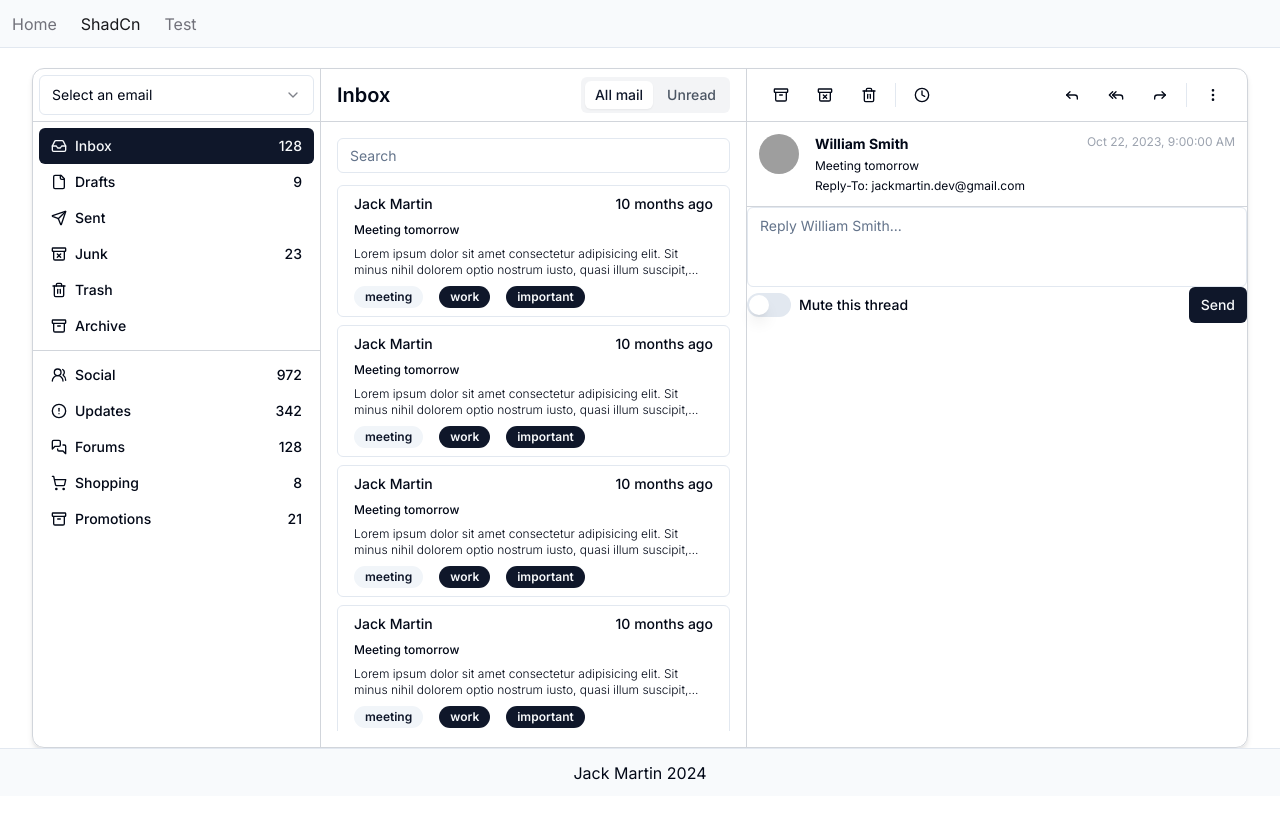
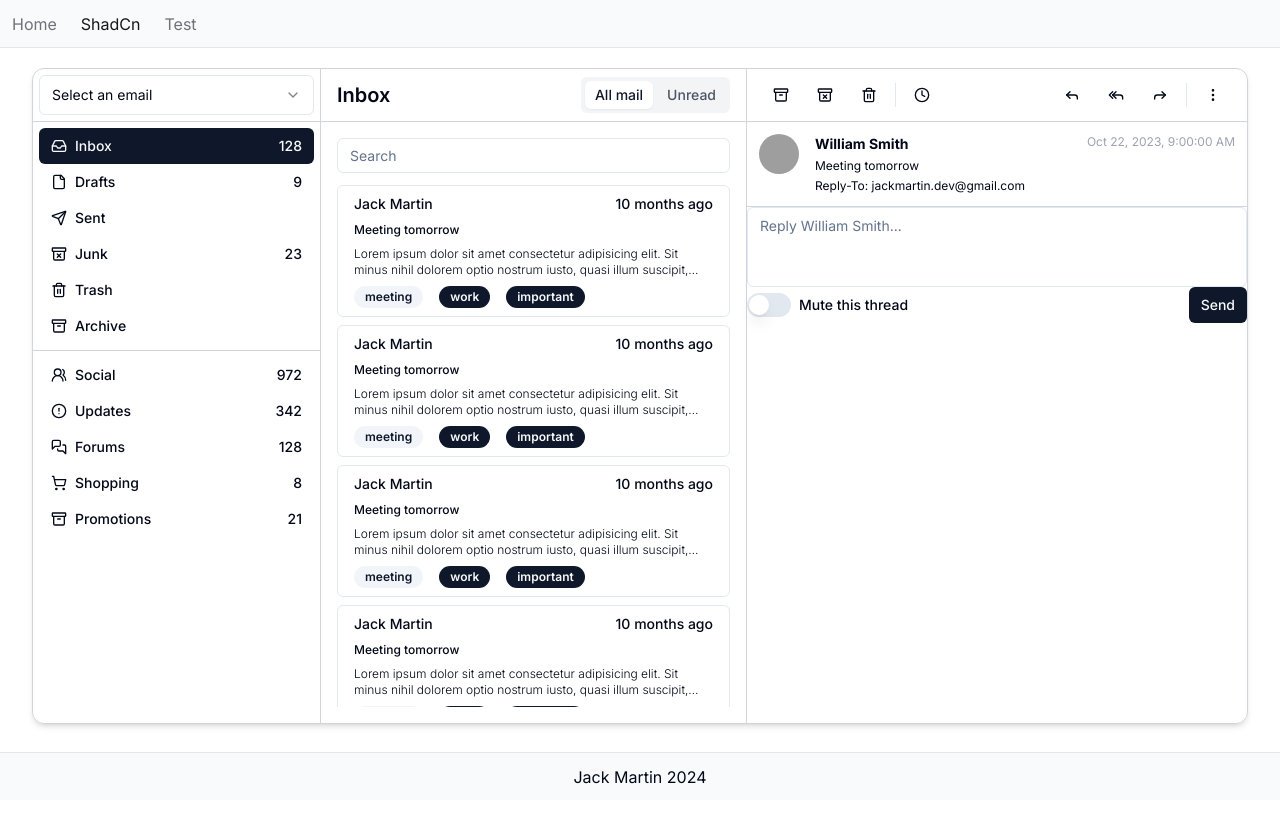
Before and after one commit to JackMartinDev/Designs, a Next.js app: page /shadcn in a window 1280 px wide. Built offline with nearby package versions, Linux system fonts and the light colour scheme; grey boxes are pictures that could not be loaded.

Commit message:
Adjust main layout

```diff
--- a/app/layout.tsx
+++ b/app/layout.tsx
@@ -18,9 +18,9 @@ export default function RootLayout({
 }>) {
   return (
     <html lang="en">
-      <body className={`${inter.className}`}>
+      <body className={`${inter.className} flex flex-col min-h-screen`}>
         <Header />
-        <main className="container">{children}</main>
+        <main className="container flex-grow">{children}</main>
         <Footer />
       </body>
     </html>
--- a/app/shadcn/page.tsx
+++ b/app/shadcn/page.tsx
@@ -4,7 +4,7 @@ import Sidebar from "@/components/sidebar";
 
 const ShadCn = () => {
   return (
-    <div className="border border-gray-300 rounded-xl shadow-md p-0 flex flex-row h-[85vh]">
+    <div className="border border-gray-300 rounded-xl shadow-md p-0 flex flex-row h-[82vh]">
       <Sidebar />
       <Inbox />
       <Mail />
--- a/components/footer.tsx
+++ b/components/footer.tsx
@@ -2,7 +2,7 @@ import React from "react";
 
 const Footer = () => {
   return (
-    <div className="mb-5 p-3 bg-slate-50 border-t h-12 text-center">
+    <div className="mt-5 p-3 bg-slate-50 border-t h-12 text-center">
       Jack Martin 2024
     </div>
   );
```
